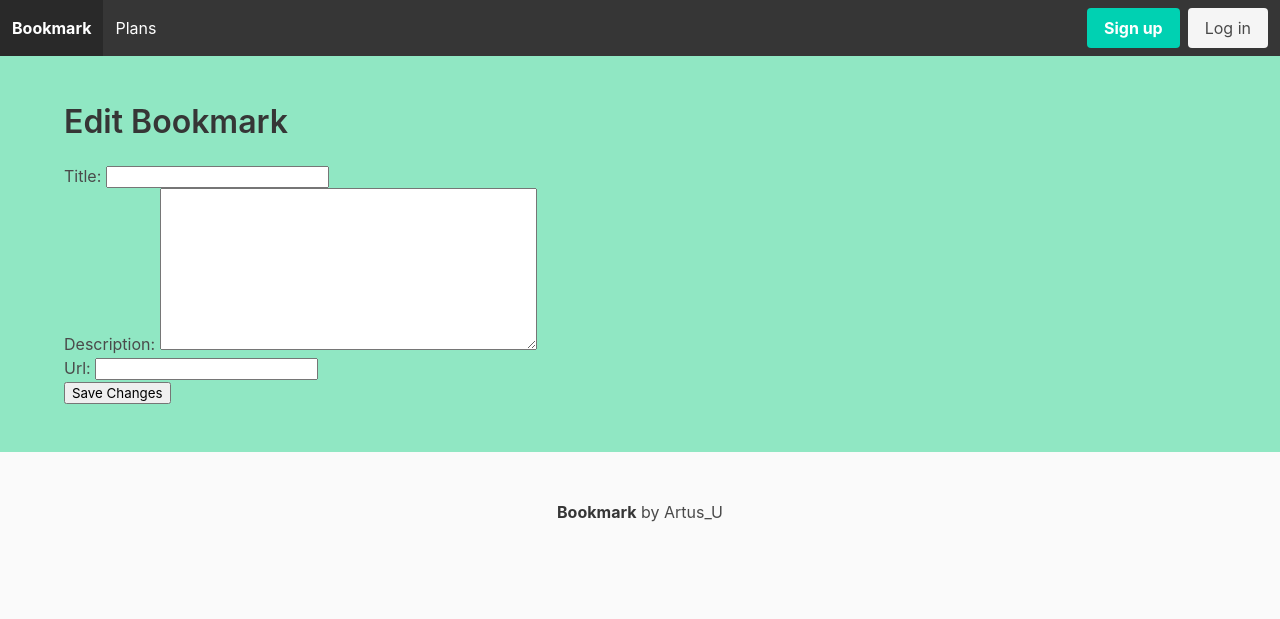
After one commit to ArtusU/bookmark-saas, a Django app: template apps/bookmarker/templates/bookmarker/bookmark_edit.html in a window 1280 px wide. The commit adds this page. Shown: the top 619 px of the page. Run offline with Django 4.2, Linux system fonts and the light colour scheme; the template is opened without the code that fills it: values that come from a table or form of the project are taken from there, others are empty.

Commit message:
edit bookmark

```diff
--- /dev/null
+++ b/apps/bookmarker/templates/bookmarker/bookmark_edit.html
@@ -0,0 +1,12 @@
+{% extends 'core/base.html' %}
+
+{% block content %}
+<div class="container">
+    <h1 class="title">Edit Bookmark</h1>
+    <form method="POST">
+        {% csrf_token %}
+        {{ form.as_p }}
+        <button type="submit" class="btn is-primary">Save Changes</button>
+    </form>
+</div>
+{% endblock %}
--- a/apps/bookmarker/templates/bookmarker/category.html
+++ b/apps/bookmarker/templates/bookmarker/category.html
@@ -26,6 +26,7 @@
 
                     <footer class="card-footer">
                         <a href="{{ bookmark.url }}" class="card-footer-item" target="_blank">Visit</a>
+                        <a href="{% url 'bookmark_edit' category.id bookmark.id %}" class="card-footer-item" target="_blank">Edit</a>
                     </footer>
                 </div>
             </div>
--- a/apps/dashboard/urls.py
+++ b/apps/dashboard/urls.py
@@ -6,7 +6,8 @@ from apps.bookmarker.views import (
     category_add,
     bookmark_add,
     category_edit,
-    category_delete
+    category_delete,
+    bookmark_edit,
 )
 from .views import dashboard
 
@@ -17,8 +18,15 @@ urlpatterns = [
     path("categories/<int:category_id>/", category, name="category"),
     path("categories/add/", category_add, name="category_add"),
     path("categories/<int:category_id>/edit/", category_edit, name="category_edit"),
-    path("categories/<int:category_id>/delete/", category_delete, name="category_delete"),
+    path(
+        "categories/<int:category_id>/delete/", category_delete, name="category_delete"
+    ),
     path(
         "categories/<int:category_id>/add_bookmark", bookmark_add, name="bookmark_add"
     ),
+    path(
+        "categories/<int:category_id>/edit_bookmark/<int:bookmark_id>/",
+        bookmark_edit,
+        name="bookmark_edit",
+    ),
 ]
```
